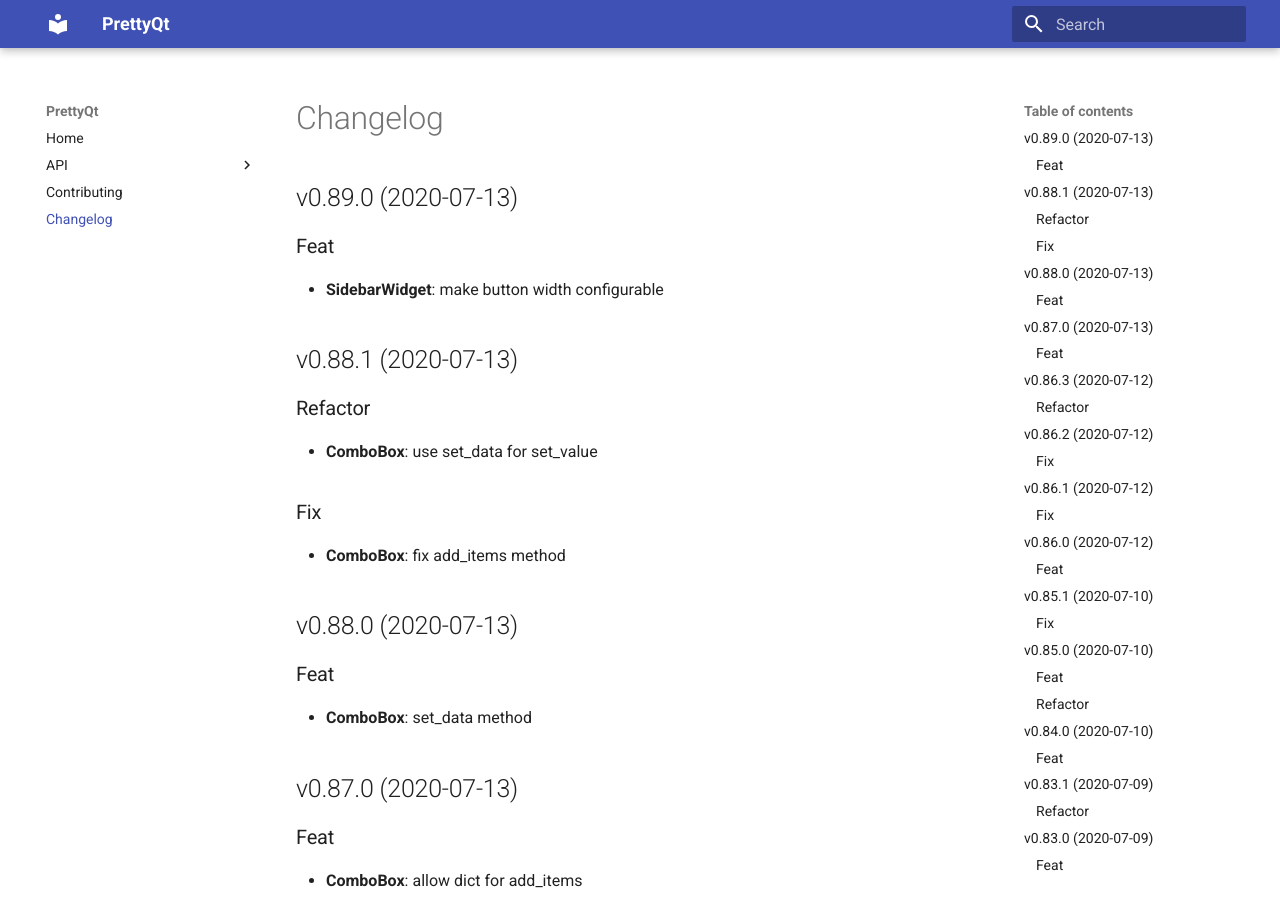
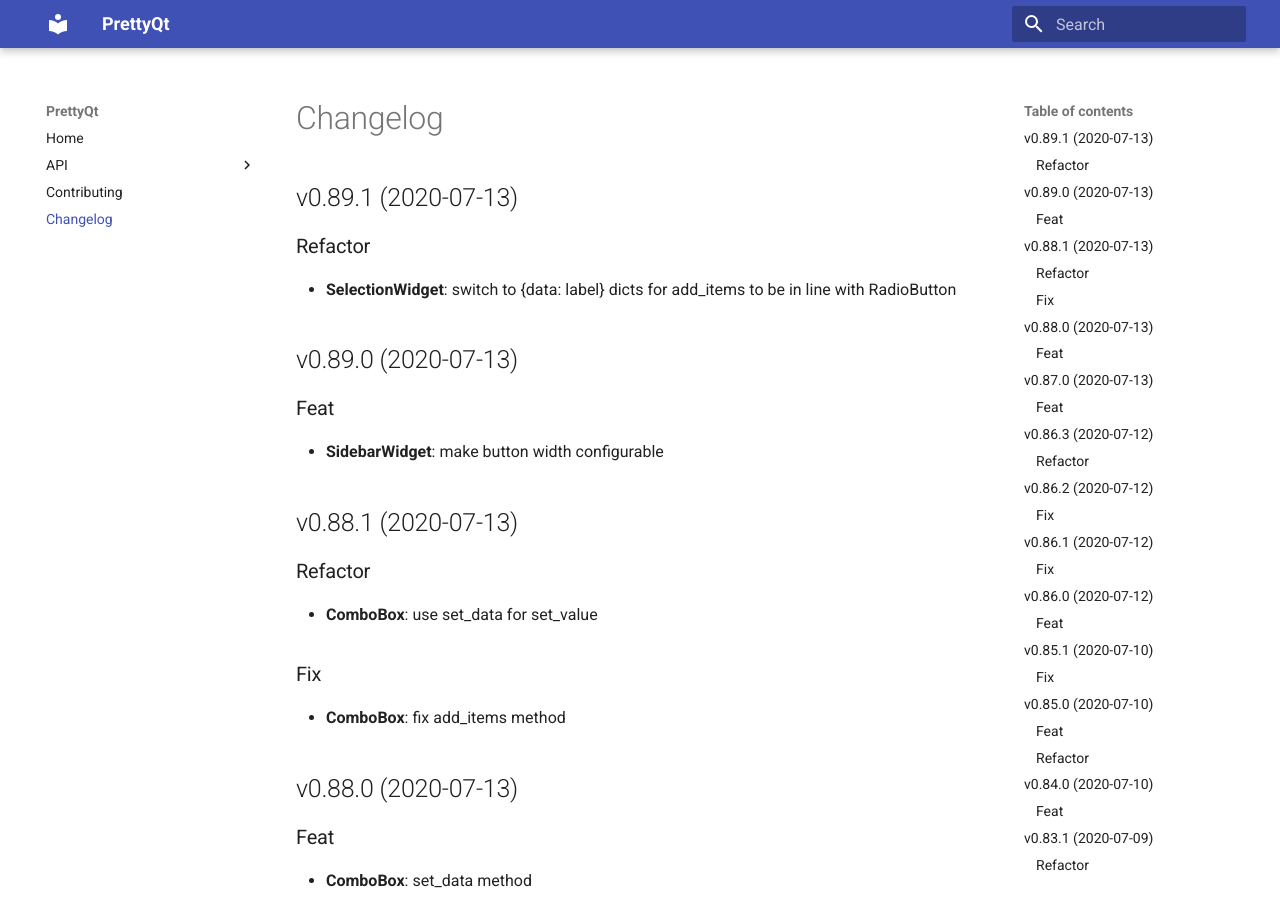
Before and after one commit to phil65/PrettyQt, an MkDocs documentation site: the page built from docs/changelog.md, in a window 1280 px wide and 900 px high. Built offline with MkDocs 1.6.1 and Material for MkDocs 9.7.7, drawn with Linux system fonts in a browser that asks for light colours.

Commit message:
bump: version 0.89.0 → 0.89.1

```diff
--- a/docs/changelog.md
+++ b/docs/changelog.md
@@ -1,3 +1,9 @@
+## v0.89.1 (2020-07-13)
+
+### Refactor
+
+- **SelectionWidget**: switch to {data: label} dicts for add_items to be in line with RadioButton
+
 ## v0.89.0 (2020-07-13)
 
 ### Feat
--- a/prettyqt/__init__.py
+++ b/prettyqt/__init__.py
@@ -4,7 +4,7 @@
 
 __author__ = """Philipp Temminghoff"""
 __email__ = "phil65@kodi.tv"
-__version__ = "0.89.0"
+__version__ = "0.89.1"
 
 
 __all__ = [
--- a/pyproject.toml
+++ b/pyproject.toml
@@ -1,6 +1,6 @@
 [tool.poetry]
 name = "PrettyQt"
-version = "0.89.0"
+version = "0.89.1"
 description = "A pythonic layer on top of qtpy"
 readme = 'docs/index.md'
 repository = "https://github.com/phil65/prettyqt"
@@ -123,7 +123,7 @@ exclude = '''
 '''
 [tool.commitizen]
 name = "cz_conventional_commits"
-version = "0.89.0"
+version = "0.89.1"
 tag_format = "v$version"
 version_files = [
     "prettyqt/__init__.py:__version__",
--- a/setup.py
+++ b/setup.py
@@ -40,6 +40,6 @@ setup(
     packages=find_packages(),
     test_suite="tests",
     url="https://github.com/phil65/prettyqt",
-    version="0.89.0",
+    version="0.89.1",
     zip_safe=False,
 )
```
Also changed, not shown: CHANGELOG.md (+6 -0 lines).
